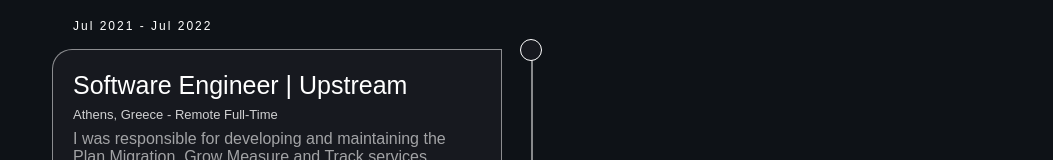
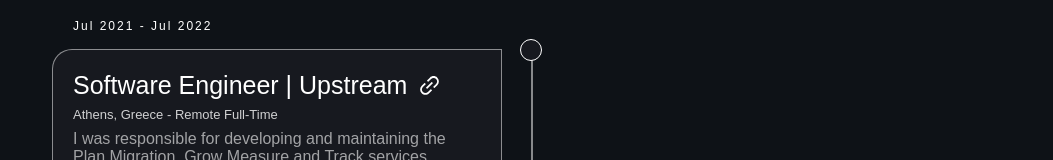
Before and after one commit to alexiszamanidis/2022, a Next.js app: page / in a window 1280 px wide. Shown: the part 776-936 px from the top of the page, without its empty margins (108-1161 px from the left). Built offline with nearby package versions, Linux system fonts and the light colour scheme.

Commit message:
add experience link

```diff
--- a/components/Timeline/Timeline.tsx
+++ b/components/Timeline/Timeline.tsx
@@ -10,10 +10,15 @@
     Details,
     Detail,
     SectionTitle,
+    LinkIcon,
 } from "./styles";
 import { experience } from "../../constants";
 
 const Timeline = () => {
+    const onLinkClick = (link: string) => () => {
+        window.open(link);
+    };
+
     return (
         <div>
             <SectionTitle>Experience</SectionTitle>
@@ -24,7 +29,14 @@
                             return (
                                 <TimeListItem key={index}>
                                     <Date>{`${experienceItem.from} - ${experienceItem.to}`}</Date>
-                                    <Title>{`${experienceItem.jobTitle} | ${experienceItem.company}`}</Title>
+                                    <Title>
+                                        <>
+                                            {`${experienceItem.jobTitle} | ${experienceItem.company}`}
+                                        </>
+                                        {experienceItem.link && (
+                                            <LinkIcon onClick={onLinkClick(experienceItem.link)} />
+                                        )}
+                                    </Title>
                                     <Subtitle>{`${experienceItem.location} - ${experienceItem.typeOfEmployee}`}</Subtitle>
                                     <Description>{experienceItem.description}</Description>
                                     <Details>
--- a/components/Timeline/styles.tsx
+++ b/components/Timeline/styles.tsx
@@ -1,4 +1,13 @@
 import styled from "styled-components";
+import { AiOutlineLink } from "react-icons/ai";
+
+export const LinkIcon = styled(AiOutlineLink)`
+    color: ${(props) => props.theme.colors.whites[1000]};
+    :hover {
+        cursor: pointer;
+        color: ${(props) => props.theme.colors.primary.main};
+    }
+`;
 
 export const SectionTitle = styled.h2`
     display: flex;
@@ -120,14 +129,20 @@
 `;
 
 export const Title = styled.div`
+    display: flex;
+    align-items: center;
+    flex-wrap: wrap;
+    gap: 10px;
     font-weight: 500;
     font-size: 25px;
     line-height: 30px;
     @media ${(props) => props.theme.breakpoints.md} {
         font-size: 23px;
+        gap: 5px;
     }
     @media ${(props) => props.theme.breakpoints.sm} {
-        font-size: 20px;
+        font-size: 18px;
+        gap: 5px;
     }
 `;
 
```
